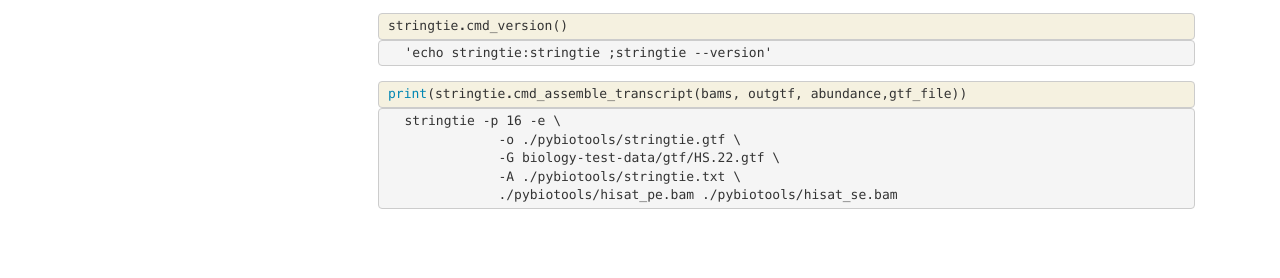
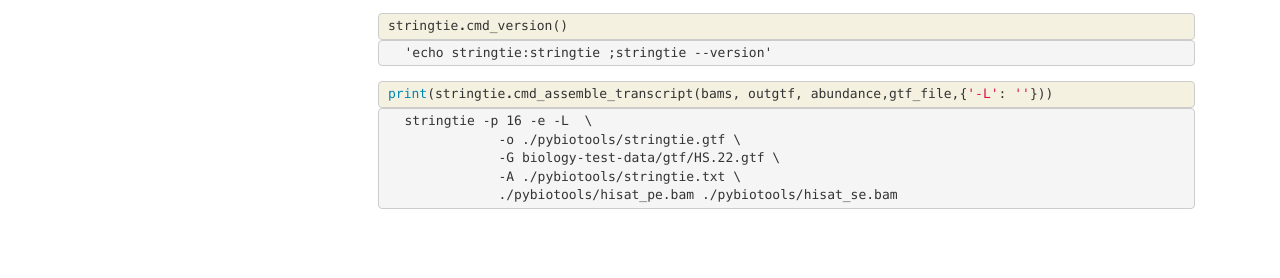
Before and after one commit to btrspg/pybiotools, a Jekyll site: the page built from docs/stringtie.html, in a window 1280 px wide. Shown: the part 723-1001 px from the top of the page. Built offline with Jekyll 4.4.1, drawn with Linux system fonts in a browser that asks for light colours; nearby versions of some CDN libraries; comment, search, counter and statistics services are not loaded.

Commit message:
[M]: ext_para for stringtie

```diff
--- a/docs/stringtie.html
+++ b/docs/stringtie.html
@@ -47,7 +47,7 @@ nb_path: "06_stringtie.ipynb"
 
 
 <div class="output_markdown rendered_html output_subarea ">
-<h2 id="Stringtie" class="doc_header"><code>class</code> <code>Stringtie</code><a href="https://github.com/btrspg/pybiotools4p/tree/master/pybiotools4p/softwares/bam/stringtie.py#L11" class="source_link" style="float:right">[source]</a></h2><blockquote><p><code>Stringtie</code>(<strong><code>software</code></strong>, <strong><code>fd</code></strong>) :: <a href="/pybiotools4p/base.html#Base"><code>Base</code></a></p>
+<h2 id="Stringtie" class="doc_header"><code>class</code> <code>Stringtie</code><a href="https://github.com/btrspg/pybiotools4p/tree/master/pybiotools4p/softwares/bam/stringtie.py#L12" class="source_link" style="float:right">[source]</a></h2><blockquote><p><code>Stringtie</code>(<strong><code>software</code></strong>, <strong><code>fd</code></strong>) :: <a href="/pybiotools4p/base.html#Base"><code>Base</code></a></p>
 </blockquote>
 
 </div>
@@ -172,7 +172,7 @@ nb_path: "06_stringtie.ipynb"
 
 <div class="inner_cell">
     <div class="input_area">
-<div class=" highlight hl-ipython3"><pre><span></span><span class="nb">print</span><span class="p">(</span><span class="n">stringtie</span><span class="o">.</span><span class="n">cmd_assemble_transcript</span><span class="p">(</span><span class="n">bams</span><span class="p">,</span> <span class="n">outgtf</span><span class="p">,</span> <span class="n">abundance</span><span class="p">,</span><span class="n">gtf_file</span><span class="p">))</span>
+<div class=" highlight hl-ipython3"><pre><span></span><span class="nb">print</span><span class="p">(</span><span class="n">stringtie</span><span class="o">.</span><span class="n">cmd_assemble_transcript</span><span class="p">(</span><span class="n">bams</span><span class="p">,</span> <span class="n">outgtf</span><span class="p">,</span> <span class="n">abundance</span><span class="p">,</span><span class="n">gtf_file</span><span class="p">,{</span><span class="s1">&#39;-L&#39;</span><span class="p">:</span> <span class="s1">&#39;&#39;</span><span class="p">}))</span>
 </pre></div>
 
     </div>
@@ -185,7 +185,7 @@ nb_path: "06_stringtie.ipynb"
 <div class="output_area">
 
 <div class="output_subarea output_stream output_stdout output_text">
-<pre>stringtie -p 16 -e \
+<pre>stringtie -p 16 -e -L  \
             -o ./pybiotools/stringtie.gtf \
             -G biology-test-data/gtf/HS.22.gtf \
             -A ./pybiotools/stringtie.txt \
```
Also changed, not shown: 2 other files.
